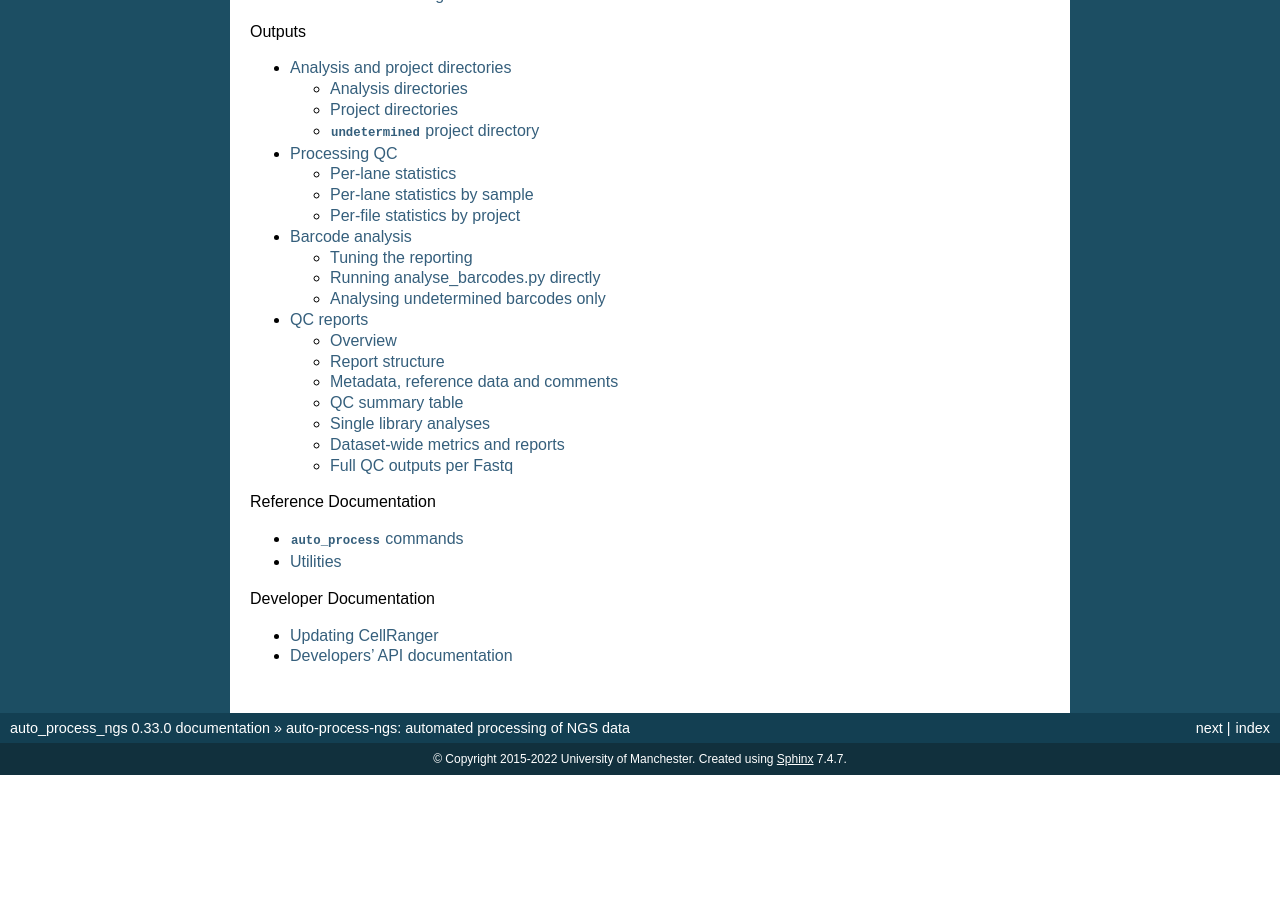
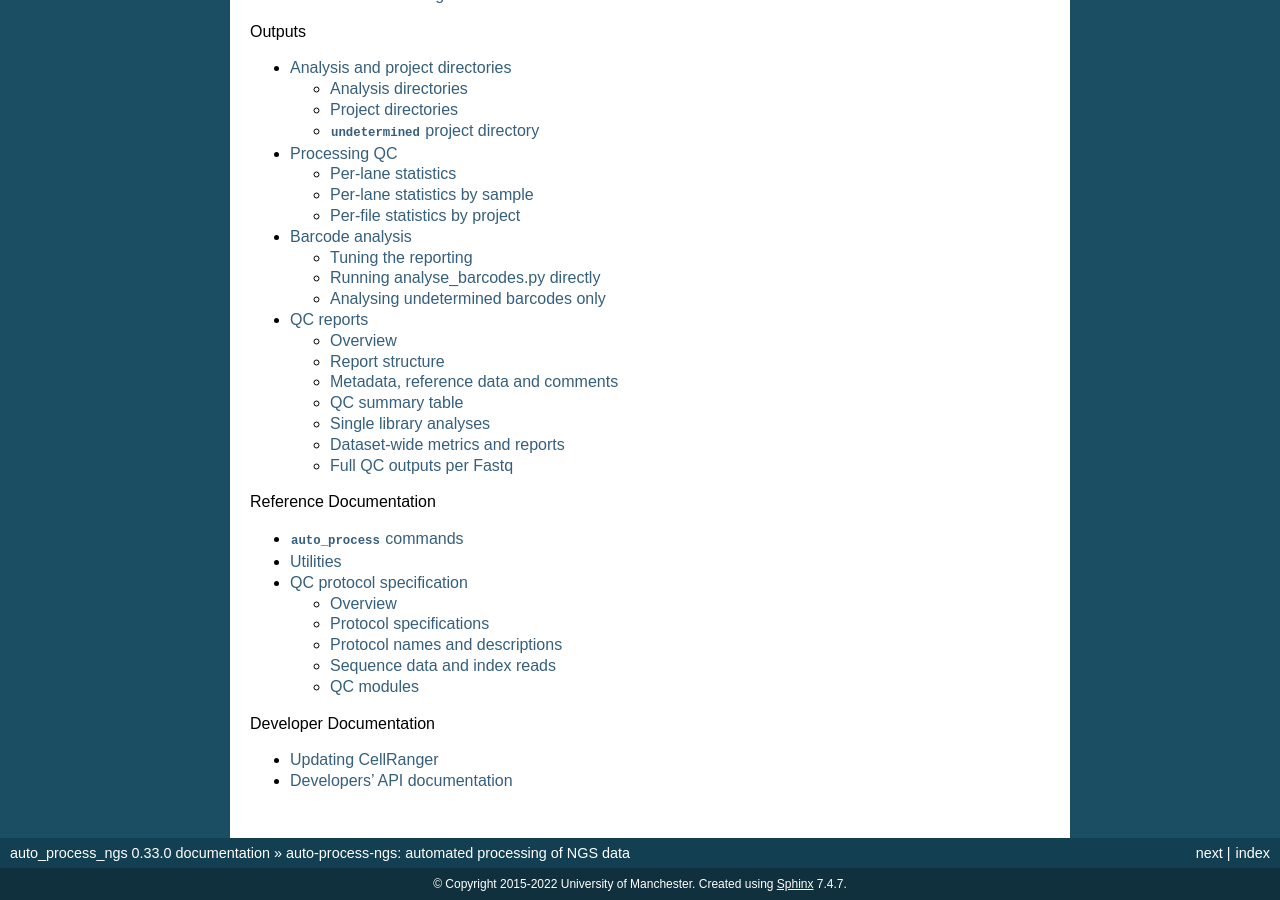
Before and after one commit to fls-bioinformatics-core/auto_process_ngs, a Sphinx documentation site: the page built from docs/source/index.rst, in a window 1280 px wide and 900 px high, scrolled down 2948 px. Built offline with Sphinx 7.4.7, drawn with Linux system fonts in a browser that asks for light colours; before the commit the page ends 3723 px from its top, so only the background shows below that; some of the changed lines change nothing that is shown; some of the changed text lies outside the part shown.

Commit message:
Add reference section to documentation with details of QC protocol specification.

```diff
--- a/docs/source/index.rst
+++ b/docs/source/index.rst
@@ -96,6 +96,7 @@ at the `University of Manchester <https://www.manchester.ac.uk/>`_.
 
    reference/commands
    reference/utilities
+   reference/qc_protocol_specification
 
 .. _developers-docs:
 
--- /dev/null
+++ b/docs/source/reference/qc_protocol_specification.rst
@@ -0,0 +1,147 @@
+QC protocol specification
+=========================
+
+--------
+Overview
+--------
+
+Different QC protocol definitions within ``auto_process``
+are used to run the appropriate metrics for different
+types of data within the QC pipeline, by specifying
+which metrics should be used on which reads within
+a dataset.
+
+Each protocol is defined by the following attributes:
+
+=================== ============================
+Attribute           Description
+=================== ============================
+Name                Short name for the protocol
+Description         Longer free-text description
+Sequence data reads Reads with biological data
+Index data reads    Reads with index data
+QC modules          List of QC modules and arguments
+=================== ============================
+
+-----------------------
+Protocol specifications
+-----------------------
+
+The attributes for a protocol can be specified using a
+string of the form:
+
+::
+
+   NAME:DESCRIPTION:seq_reads=SEQ_READS:index_reads=INDEX_READS:qc_modules=QC_MODULES
+
+where:
+
+=============== ================== ======================
+Field           Description        Example
+=============== ================== ======================
+``NAME``        Protocol name      ``standardPE``
+``DESCRIPTION`` Description text   ``Standard paired-end data``
+``SEQ_READS``   List of reads      ``[r1,r2]``
+``INDEX_READS`` List of reads      ``[r1]``
+``QC_MODULES``  List of QC modules ``[fastqc,fastq_screen]``
+=============== ================== ======================
+
+For example:
+
+::
+
+   basicQC:'Basic QC protocol':seq_reads=[r1,r2]:index_reads=[]:qc_modules=[sequence_lengths,fastqc]
+
+The name and description must always be the first two fields
+of a protocol specification. The ``seq_reads``, ``index_reads``
+and ``qc_modules`` fields can appear in any order and can be
+omitted if empty. The same read ID should not appear in both
+``seq_reads`` and ``index_reads``.
+
+-------------------------------
+Protocol names and descriptions
+-------------------------------
+
+Names cannot contain spaces or colons; descriptions can
+contain any characters (including spaces).
+
+Optionally, descriptions can be enclosed in matching quotes
+(either single or double); these should be used if the
+description includes special characters such as colons or
+quotes.
+
+-----------------------------
+Sequence data and index reads
+-----------------------------
+
+QC protocols distinguish between "sequence data" and "index"
+reads as follows:
+
+* Sequence data reads are those reads containing biologically
+  significant data, and are used for mapped metrics;
+* Index reads contain non-biologically significant data (e.g.
+  feature barcodes). Non-mapped metrics are run on both
+  sequence data and index data reads.
+
+Reads can optionally also specify subsequences to use for
+QC, for example for 10x Genomics Flex data only the first
+50 bases of R1 contains the biologically significant data.
+Subsequences can be specified by ranges attached to reads,
+for example in this case ``seq_reads=[r2:1-50]``, and tell
+the pipeline to only use these portions of the the reads
+when running the mapped metrics.
+
+----------
+QC modules
+----------
+
+QC modules specific which software will be run and which
+metrics will be produced.
+
+The following QC modules are available:
+
+============================== =============================== ==========
+QC module                      Software                        Metrics
+============================== =============================== ==========
+``fastqc``                     FastQC                          General stats and quality information
+``fastq_screen``               FastqQScreen                    Screens against panels of organisms
+``picard_insert_size_metrics`` Picard CollectInsertSizeMetrics Insert sizes
+``qualimap_rnaseq``            Qualimap 'rnaseq'               Coverage and genomic origin of reads
+``rseqc_genebody_coverage``    RSeQC geneBody_coverage.py      Coverage
+``sequence_lengths``           Built-in                        Sequence length and masking stats
+``strandedness``               fastq_strand.py                 Strandedness information
+``cellranger_count``           CellRanger 'count'              Single library analysis
+``cellranger-atac_count``      CellRanger-ATAC 'count'         Single library analysis
+``cellranger-arc_count``       Cellranger-ARC 'count'          Single library analysis
+``cellranger_multi``           CellRanger 'multi'              Multiplexing analysis
+============================== =============================== ==========
+
+Some QC modules allow additional optional arguments to be
+specified, to modify either the metric or pipeline behaviour,
+or how the metric validation is performed.
+
+Arguments are specified using the general syntax:
+
+::
+
+   QC_MODULE(ARG1=VALUE1;ARG2=VALUE2;...)
+
+For example:
+
+::
+
+   cellranger_count(set_cell_count=false;set_metadata=false)
+
+The following options are recognised:
+
+========================================== =================== ===========
+Option                                     QC modules          Description
+========================================== =================== ===========
+``chemistry=CHEMISTRY``                    cellranger[*]_count Explicitly set chemistry when running CellRanger 'count' (e.g. ``ARC-v1``)
+``library=LIBRARY_TYPE``                   cellranger[*]_count Explicitly set library type in pipeline tasks (e.g. ``snRNA-seq``)
+``cellranger_version=VERSION``             cellranger[*]_count Set expected CellRanger version for validation (default is the version identified by the pipeline; use ``*`` to match any version)
+``cellranger_refdata=REFDATA``             cellranger[*]_count Set expected CellRanger reference dataset for validation (default is the reference identified by the pipeline; use ``*`` to match any reference dataset)
+``set_cell_count=true|false``              cellranger[*]_count Whether to use outputs to set the cell count (default is ``true``)
+``set_metadata=true|false``                cellranger[*]_count Whether to set metadata from this module (default is ``true``)
+``cellranger_use_multi_config=true|false`` cellranger_count    If ``true`` then use CellRanger 'multi' config file to identify samples with biological data (default is ``false``)
+========================================== =================== ===========
```
Also changed, not shown: 1 other file.
